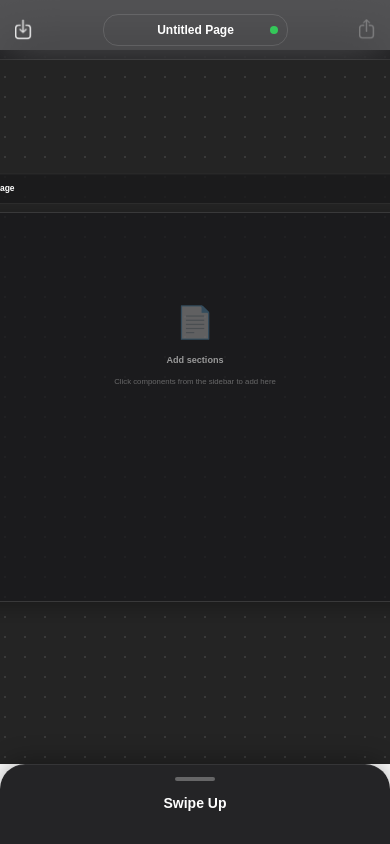
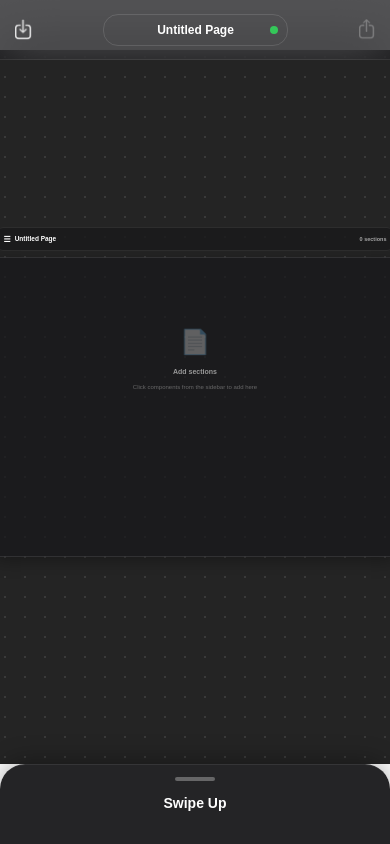
Before and after one commit to iamabdirazak/website-builder, a Next.js app: page / in a window 390 px wide. Built offline with nearby package versions, Linux system fonts and the light colour scheme.

Commit message:
increased scale to 50%

```diff
--- a/components/PageContainer.tsx
+++ b/components/PageContainer.tsx
@@ -173,7 +173,7 @@ export default function PageContainer({
         left: pageLayout.position.x,
         width: pageLayout.width,
         minHeight: pageLayout.height,
-        transform: isMobile ? "scale(0.65)" : "scale(1)",
+        transform: isMobile ? "scale(0.5)" : "scale(1)",
         background: pageLayout.background,
         borderRadius: pageLayout.radius,
         padding: 0,
```
